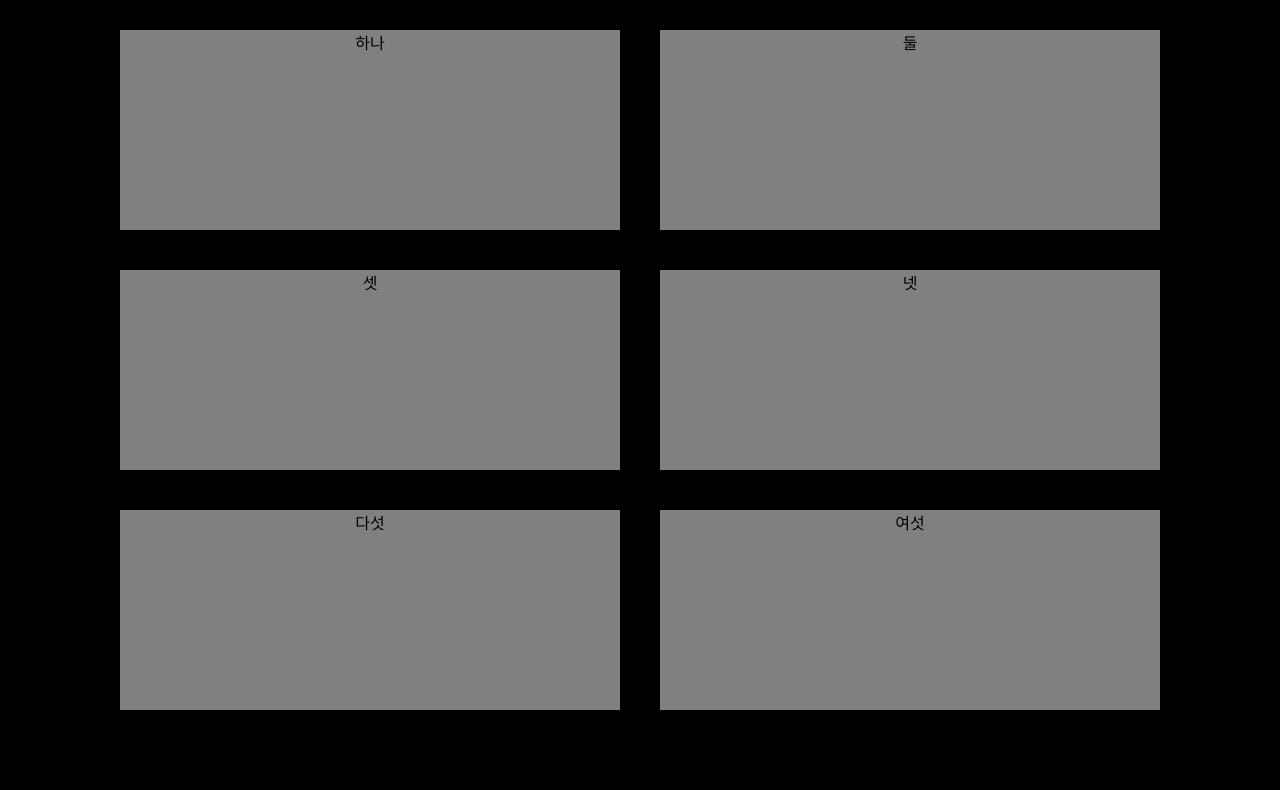
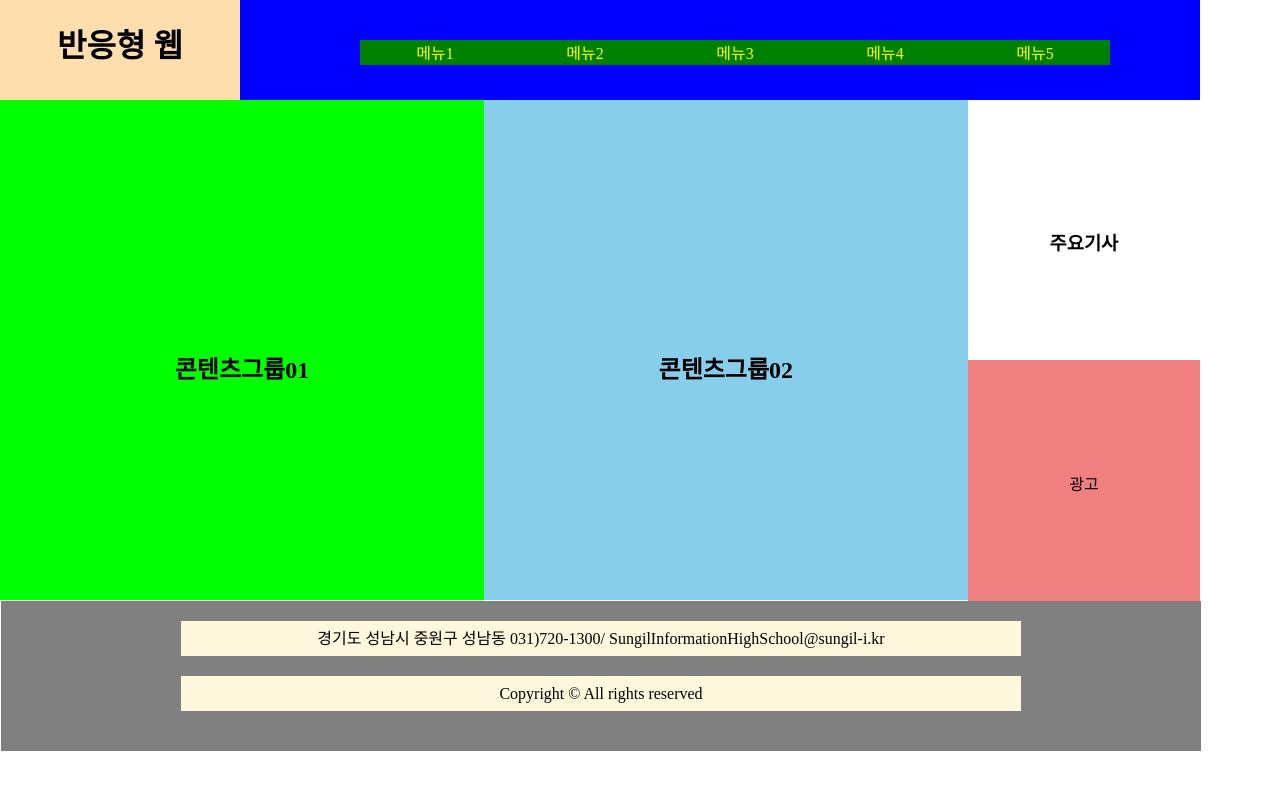
Before and after one commit to TaehanLee07/Web_Study, a plain HTML site: page SemanticLayouts/Layout08/index.html in a window 1280 px wide. Drawn offline with Linux system fonts and the light colour scheme.

Commit message:
Update index.html

```diff
--- a/SemanticLayouts/Layout08/index.html
+++ b/SemanticLayouts/Layout08/index.html
@@ -1,36 +1,132 @@
 <!DOCTYPE html>
 <html lang="ko">
+
 <head>
     <meta charset="UTF-8">
-    <title>MoonzeTwo</title>
+    <title>보다_남성_Tic_쪽</title>
     <style>
         body {
-            background-color: black;
+            margin: 0;
+            padding: 0;
             text-align: center;
         }
         .wrap {
-            display: flex;
-            flex-wrap: wrap;
-            margin-top: 10px;
-            justify-content: center;
+            width: 1200px;
+            height: 880px;
         }
 
-        .box {
+        header {
+            display: flex;
+        }
+
+        header .title {
+            width: 20%;
+            height: 100px;
+            line-height: 50px;
+            background-color: navajowhite;
+        }
+        header .title a {
+            color: black;
+            text-decoration: none;
+        }
+
+        header nav {
+            width: 80%;
+            height: 100px;
+            background-color: blue;
+        }
+
+        nav ul {
+            margin: 40px 80px;
+        }
+
+        nav ul li {
+            width: 150px;
+            height: 25px;
+            color: yellow;
+            background-color: green;
+            list-style: none;
+            float: left;
+        }
+
+        main {
+            display: flex;
+        }
+
+        section {
             width: 500px;
-            height: 200px;
-            margin: 20px;
+            height: 500px;
+            line-height: 500px;
+            background-color: lime;
+        }
+
+        #s2 {
+            background-color: skyblue;
+        }
+
+        aside {
+            width: 20%;
+            height: 500px;
+        }
+
+        article {
+            width: 100%;
+            height: calc(45% + 16px);
+            line-height: 250px;
+            background-color: white;
+        }
+
+        article:nth-child(2) {
+            background-color: lightcoral;
+        }
+
+        footer {
+            width: 100%;
+            height: 150px;
             background-color: gray;
+            border: 1px solid white;
+        }
+
+        p {
+            width: 70%;
+            height: 35px;
+            line-height: 35px;
+            background-color: cornsilk;
+            margin: 20px auto;
         }
     </style>
 </head>
+
 <body>
     <div class="wrap">
-        <div class="box">하나</div>
-        <div class="box">둘</div>
-        <div class="box">셋</div>
-        <div class="box">넷</div>
-        <div class="box">다섯</div>
-        <div class="box">여섯</div>
+        <header>
+            <div class="title"><h1><a href="#">반응형 웹</a></h1></div>
+            <nav>
+                <ul>
+                    <li>메뉴1</li>
+                    <li>메뉴2</li>
+                    <li>메뉴3</li>
+                    <li>메뉴4</li>
+                    <li>메뉴5</li>
+                </ul>
+            </nav>
+        </header>
+        <main>
+            <section id="s1">
+                <h2>콘텐츠그룹01</h2>
+            </section>
+            <section id="s2">
+                <h2>콘텐츠그룹02</h2>
+            </section>
+            <aside>
+                <article><h3>주요기사</h3></article>
+                <article>광고</article>
+            </aside>
+        </main>
+        <footer>
+                <p>경기도 성남시 중원구 성남동 031)720-1300/ SungilInformationHighSchool@sungil-i.kr</p>
+                <p>Copyright &copy; All rights reserved</p>
+        </footer>
     </div>
 </body>
 </html>
```
